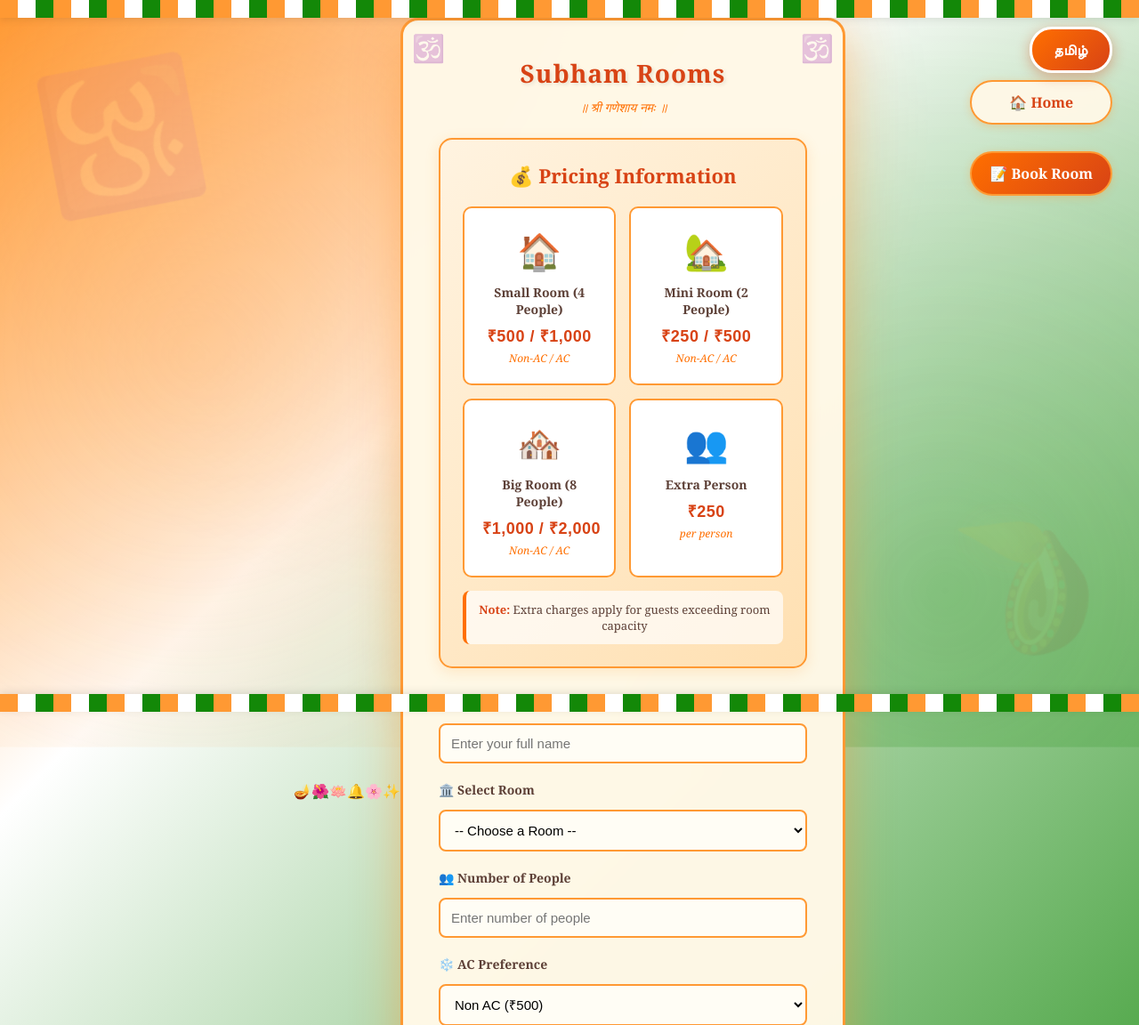
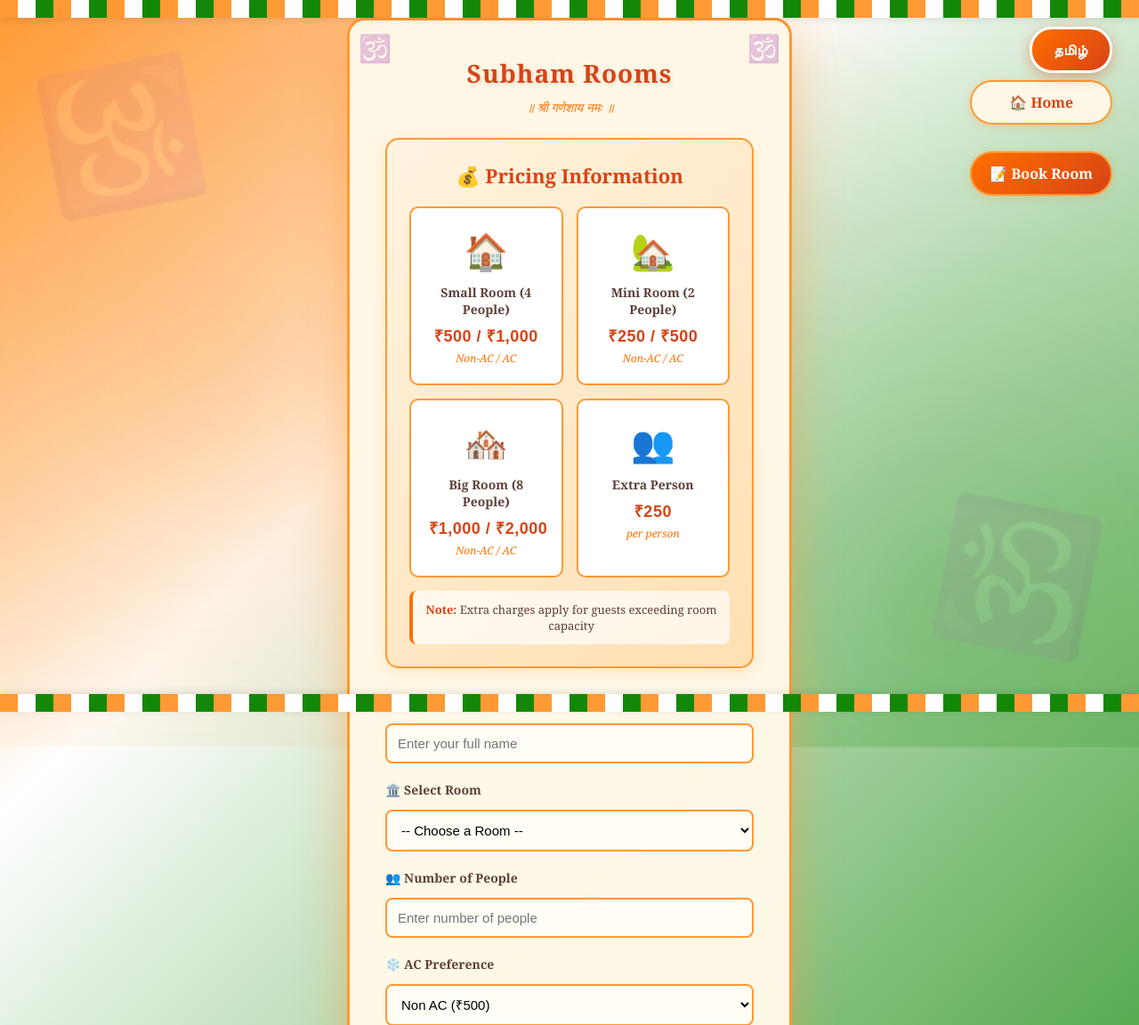
Before and after one commit to jeevs2705/subham_rooms, a Flask app: page /booking in a window 1280 px wide. Shown: the top 1152 px of the page at 89% size. Run offline with Flask 3, Linux system fonts and the light colour scheme.

Commit message:
Remove floating emojis from all pages and use Om symbol for all mandalas

```diff
--- a/templates/index.html
+++ b/templates/index.html
@@ -14,17 +14,11 @@
 <div class="border-top"></div>
 <div class="border-bottom"></div>
 
-<!-- Floating particles -->
-<div class="particle">🪔</div>
-<div class="particle">🌺</div>
-<div class="particle">🪷</div>
-<div class="particle">🔔</div>
-<div class="particle">🌸</div>
-<div class="particle">✨</div>
+<!-- Floating particles - REMOVED -->
 
 <!-- Decorative mandalas -->
 <div class="mandala mandala-1">🕉️</div>
-<div class="mandala mandala-2">🪔</div>
+<div class="mandala mandala-2">🕉️</div>
 
 <!-- Language Switch Button -->
 <div class="language-switch">
--- a/templates/success.html
+++ b/templates/success.html
@@ -10,7 +10,7 @@
 
 <!-- Decorative mandalas -->
 <div class="mandala mandala-1">🕉️</div>
-<div class="mandala mandala-2">🪔</div>
+<div class="mandala mandala-2">🕉️</div>
 
 <!-- Navigation Menu -->
 <div class="nav-menu">
```
Also changed, not shown: templates/admin.html (+2 -8 lines), templates/admin_login.html (+2 -8 lines), templates/room_details.html (+2 -8 lines).
